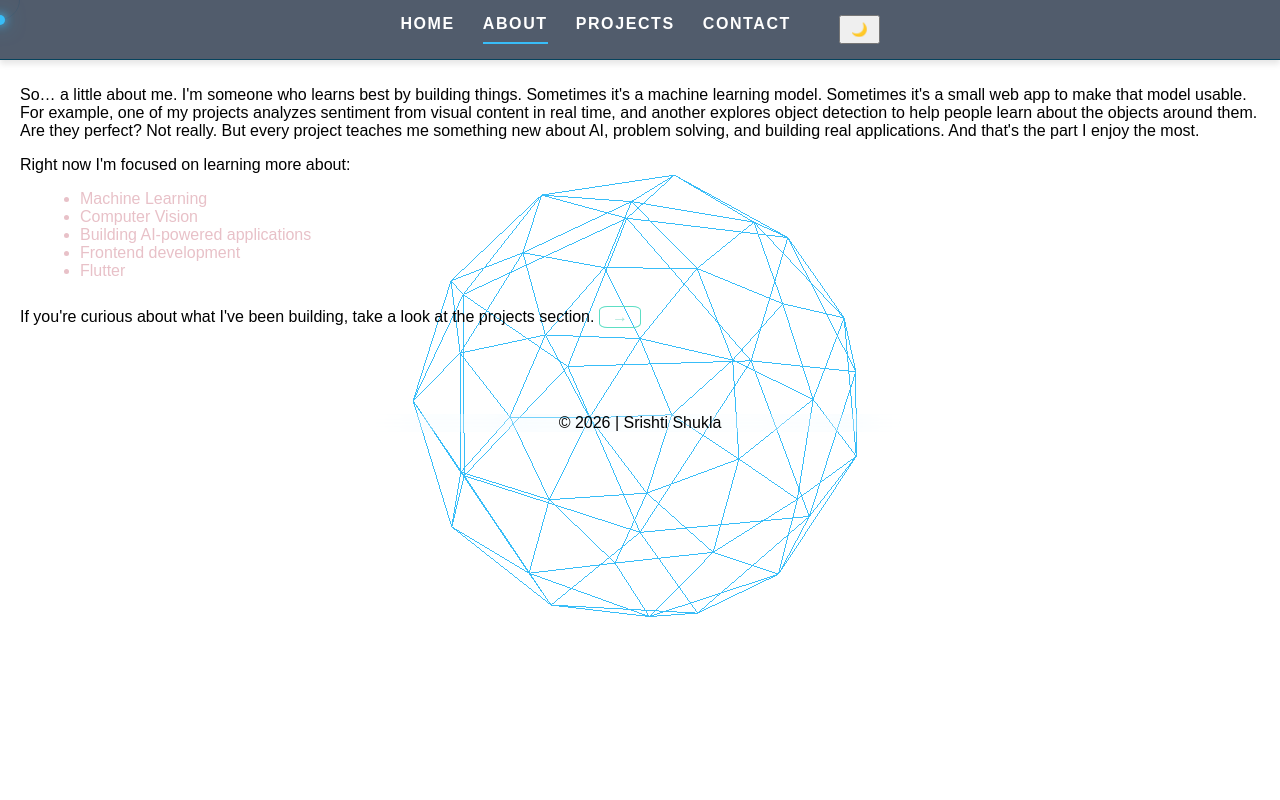
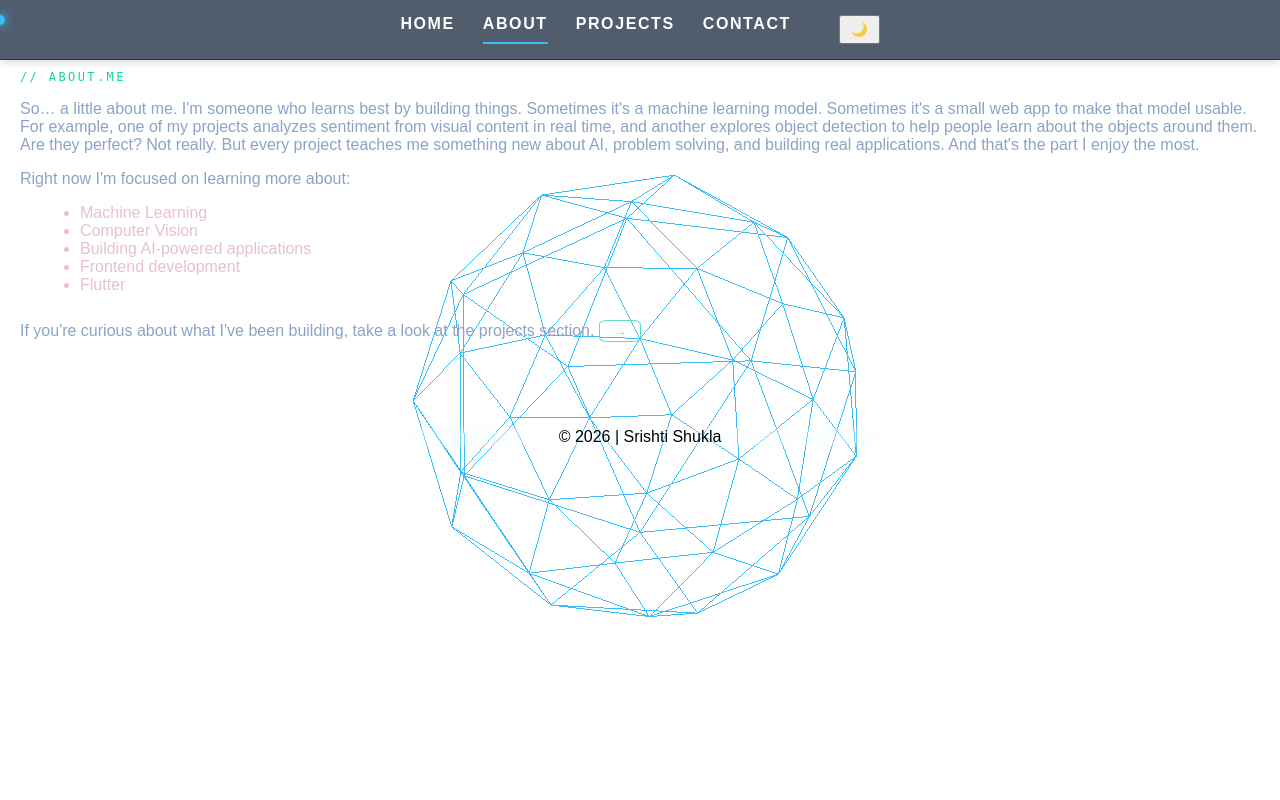
Before and after one commit to sris-14/Portfolio, a Flask app: page /about in a window 1280 px wide. Run offline with Flask 3, Linux system fonts and the light colour scheme.

Commit message:
feat: modify style

```diff
--- a/static/style.css
+++ b/static/style.css
@@ -124,14 +124,14 @@ body.dark-mode {
     color: #9ee4d6;
     transition: all 0.3s;
     border-radius: 20%;
-    border: #5ddec4 solid 0.5px;
+    border: #5ddec4 solid 1.5px;
 }
 
 .arrow:hover{
     background: transparent;
     color: #5ddec4;
     transform: translateY(-3px);
-    box-shadow: 0 12px 38px rgba(14,165,233,0.45);
+    box-shadow: 0 15px 40px rgba(39, 172, 206, 0.45);
 }
 
 #bg-canvas {
@@ -147,7 +147,7 @@ canvas {
     display: block;
 }
 
-.contact{
+#contact{
     /* background: #1e293b; */
     color: rgb(233, 171, 108);
     padding: 50px 20px;
@@ -205,8 +205,23 @@ a{
 .about{
     margin: 20px 0;
     padding: 50px 20px;
+    color: #8ba3c7;
 }
 ul.skills-list{
     margin-left: 20px;
     color: #e8c1c8;
 }
+
+.projects{
+    padding: 50px 20px;
+    margin: 20px 0;
+}
+
+.section-label{
+    font-family: 'Fira Code', monospace;
+    font-size: 12px;
+    color: #10d9a0;;
+    letter-spacing: 0.2em;
+    text-transform: uppercase;
+    margin-bottom: 10px;
+}
--- a/templates/about.html
+++ b/templates/about.html
@@ -6,6 +6,7 @@ About Me
 {% block content %}
 
 <section class="about">
+    <div class="section-label reveal">// about.me</div>
     <p>
         So… a little about me.
 
```
